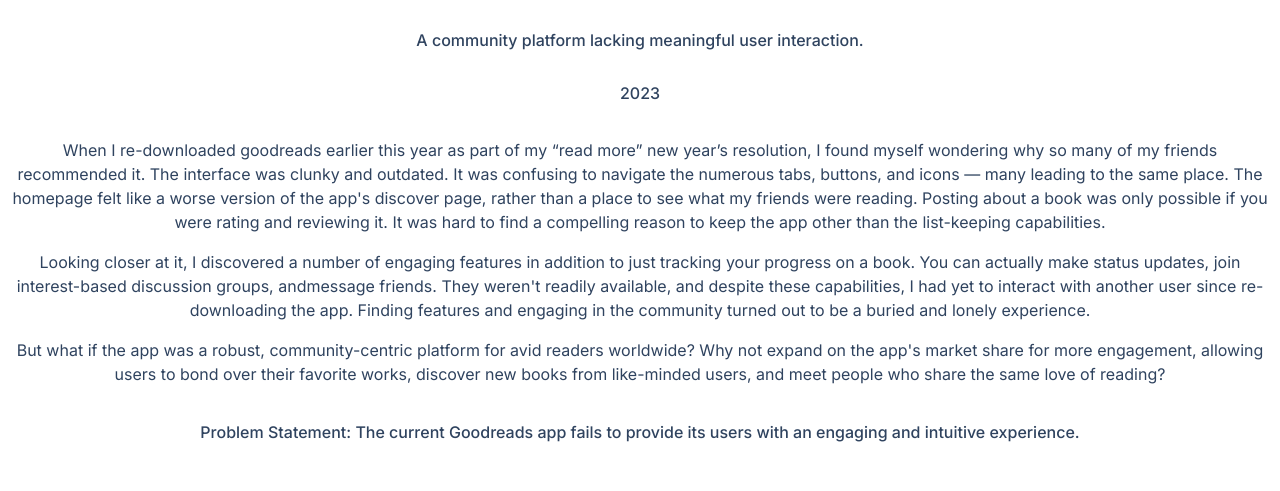
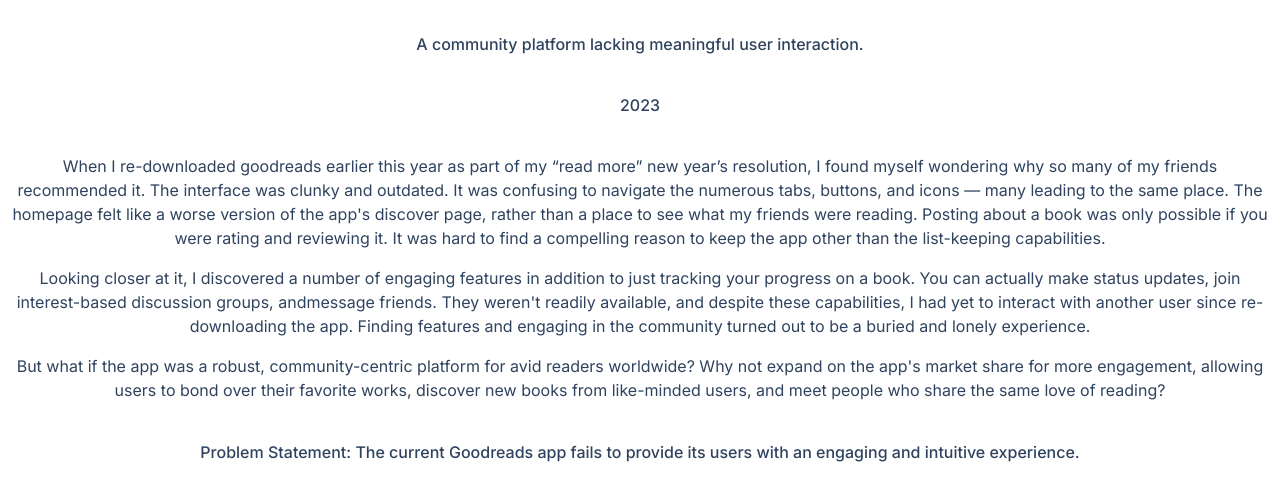
Before and after one commit to emcejka/emcejka.github.io, a plain HTML site: page projects/goodreads.html in a window 1280 px wide. Shown: the part 248-739 px from the top of the page. Drawn offline with Linux system fonts and the light colour scheme; grey boxes are pictures that could not be loaded.

Commit message:
changed line height for h6

```diff
--- a/style.css
+++ b/style.css
@@ -45,7 +45,7 @@ h4 {
 h6 {
 	font-size: 16px;
 	font-weight: 500;
-	line-height: 16px;
+	line-height: 24px;
 }
 p {
 	font-size: 16px;
```
